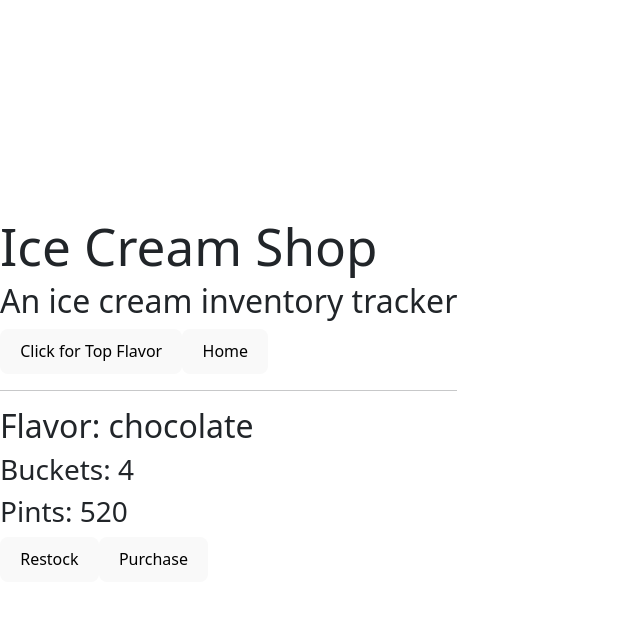
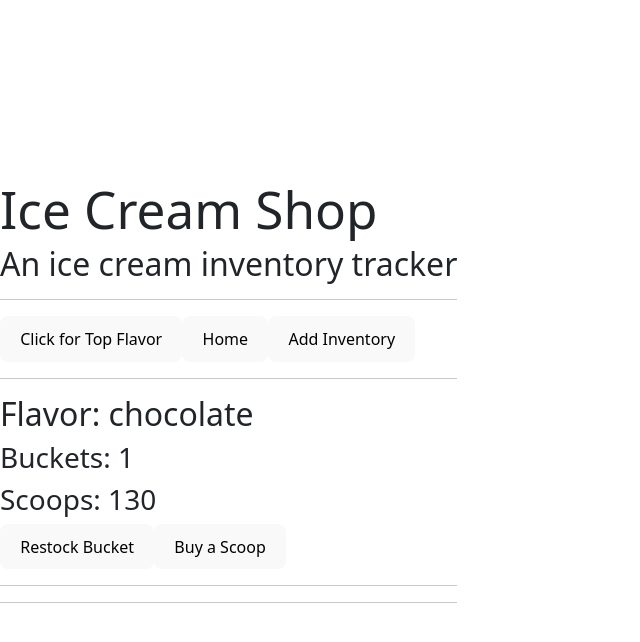
Before and after one commit to MonBoza/ice-cream-shop-Redux, a React (Vite) app: page / in a window 1280 px wide. Both pictures are taken after a click on the element "chocolate". Shown: the top 642 px of the page, without its empty margins (0-640 px from the left). Built offline with nearby package versions, Linux system fonts and the light colour scheme.

Commit message:
WIP adding CSS Styling

```diff
--- a/src/App.css
+++ b/src/App.css
@@ -1,5 +1,5 @@
 .navBar {
   display: flex;
-  gap: 10px;
-  color-scheme: blue;
+  justify-content: space-between;
+  padding: 10px;
 }
--- a/src/components/App.jsx
+++ b/src/components/App.jsx
@@ -7,9 +7,11 @@ function App() {
     <>
       <div>
         <Header />
+        <hr/>
       </div>
       <div>
         <IceCreamControl />
+        <hr/>
       </div>
     </>
   )
--- a/src/components/IceCreamControl.jsx
+++ b/src/components/IceCreamControl.jsx
@@ -14,29 +14,29 @@ const IceCreamControl = () => {
   const [iceCream, setIceCream] = useState([
     {
       flavor: 'chocolate',
-      buckets: 4,
-      pints: 520,
+      buckets: 1,
+     scoops: 130,
       id: '1',
       image: chocolate
     },
     {
       flavor: 'rocky road',
-      buckets: 4,
-      pints: 520,
+      buckets: 1,
+     scoops: 130,
       id: '2',
       image: rockyroad
     },
     {
       flavor: 'cookies and cream',
-      buckets: 4,
-      pints: 520,
+      buckets: 1,
+     scoops: 130,
       id: '3',
       image: cookiesandcream
     },
     {
       flavor: 'unicorn',
-      buckets: 4,
-      pints: 520,
+      buckets: 1,
+     scoops: 130,
       id: '4',
       image: unicorn
     },
@@ -44,6 +44,11 @@ const IceCreamControl = () => {
 
   const [handleShowFavorite, setShowIceCream] = useState(false);
   const [selectedIceCream, setSelectedFlavor] = useState(null);
+  const [showAddFlavorForm, setShowAddFlavorForm] = useState(false);
+
+  const handleShowAddFlavorForm = () => {
+    setShowAddFlavorForm(true);
+  }
 
   const handleShowFavoriteIceCream = () => {
     setShowIceCream(true);
@@ -53,32 +58,42 @@ const IceCreamControl = () => {
   const showIceCream = (iceCream) => {
     setShowIceCream(false);
     setSelectedFlavor(iceCream);
+    setShowAddFlavorForm(false);
   };
 
   const handleHome = () => {
     setShowIceCream(false);
     setSelectedFlavor(null);
+    setShowAddFlavorForm(false);
   }
 
   const handleRestock = () => {
     setIceCream((prevIceCream) => {
       const updatedIceCream = prevIceCream.map((item) => {
-        return item.id === selectedIceCream.id ? {
-          ...item,
-          buckets: item.buckets + 1,
-        } : item;
-      })
+        return item.id === selectedIceCream.id
+          ? {
+              ...item,
+              buckets: item.buckets + 1,
+              scoops: item.scoops + 130,
+            }
+          : item;
+      });
+      const updatedItem = updatedIceCream.find((item) => item.id === selectedIceCream.id);
+      setSelectedFlavor(updatedItem);
       return updatedIceCream;
     });
   };
+
 
   const handlePurchase = () => {
     setIceCream((prevIceCream) => {
       const updatedIceCream = prevIceCream.map((item) =>
         item.id === selectedIceCream.id && item.buckets > 0
-          ? { ...item, buckets: item.buckets - 1 }
+          ? { ...item, scoops: item.scoops - 1 }
           : item
       );
+     const updatedItem = updatedIceCream.find((item) => item.id === selectedIceCream.id);
+     setSelectedFlavor(updatedItem);
       return updatedIceCream;
     });
   };
@@ -89,6 +104,7 @@ const IceCreamControl = () => {
       const updatedIceCream = [...prevIceCream, newIceCream];
       return updatedIceCream;
     });
+    setShowAddFlavorForm(false);
   };
 
   const filteredFlavors = handleShowFavorite
@@ -101,19 +117,22 @@ const IceCreamControl = () => {
         <NavBar
           onShowFavoriteFlavorClick={handleShowFavoriteIceCream}
           onHomeClick={handleHome}
+          onAddFlavorClick={handleShowAddFlavorForm}
         />
       </div>
       <div>
-        {selectedIceCream ? (
+       {showAddFlavorForm ? (
+            <NewIceCreamForm onSubmit={handleAddingNewIceCreamToList} />
+        ) : selectedIceCream ? (
           <IceCreamDetails
             iceCream={selectedIceCream}
             onHandleRestockClick={handleRestock}
-            onHandlePurchaseClick={handlePurchase}
+            onPurchaseClick={handlePurchase}
           />
         ) : (
           <>
             <IceCreamList iceCream={filteredFlavors} onItemClick={showIceCream} />
-            <NewIceCreamForm onSubmit={handleAddingNewIceCreamToList} />
+
           </>
         )}
       </div>
@@ -121,4 +140,5 @@ const IceCreamControl = () => {
   );
 }
 
+
 export default IceCreamControl;
--- a/src/components/IceCreamDetails.jsx
+++ b/src/components/IceCreamDetails.jsx
@@ -1,35 +1,36 @@
 import PropTypes from "prop-types";
 import { useState, useEffect } from "react";
 
-const IceCreamDetails = (props, {onHandleRestockClick, onPurchaseClick }) => {
-  const iceCream = props.iceCream;
-
+const IceCreamDetails = (props) => {
+  const { iceCream, onHandleRestockClick, onPurchaseClick } = props;
 
   if (!iceCream) {
-    return <div>No ice cream selected.</div>
+    return <div>No ice cream selected.</div>;
   }
-  const [buckets, setBuckets] = useState(iceCream.buckets);
-  useEffect(() =>{
-    setBuckets(iceCream.buckets);
-  },[iceCream]);
+
+  const [scoops, setScoops] = useState(iceCream.scoops);
+
+  useEffect(() => {
+    setScoops(iceCream.scoops);
+  }, [iceCream]);
+
   return (
     <div>
       {iceCream.pints <= 0 ? (
-        <div id='iceCream'>
+        <div id="iceCream">
           <h2>Flavor: {iceCream.flavor}</h2>
-          <h3>Buckets: Out of Stock</h3>
-          <h3>Pints: Out of Stock</h3>
-          <img src={iceCream.img}></img>
+          <h3>Buckets: Out of Stock </h3>
+          <h3>Scoops: Out of Stock</h3>
           <button onClick={onHandleRestockClick}>Restock</button>
-          <button onClick={onPurchaseClick}>Purchase</button>
         </div>
       ) : (
-        <div id='iceCream'>
+        <div id="iceCream">
           <h2>Flavor: {iceCream.flavor}</h2>
           <h3>Buckets: {iceCream.buckets}</h3>
-          <h3>Pints: {iceCream.pints}</h3>
-          <button onClick={onHandleRestockClick}>Restock</button>
-          <button onClick={onPurchaseClick}>Purchase</button>
+          <h3>Scoops: {iceCream.scoops} </h3>
+          <button onClick={onHandleRestockClick}>Restock Bucket</button>
+          <button onClick={onPurchaseClick}>Buy a Scoop</button>
+          <hr />
         </div>
       )}
     </div>
@@ -40,8 +41,10 @@ IceCreamDetails.propTypes = {
   iceCream: PropTypes.shape({
     flavor: PropTypes.string.isRequired,
     buckets: PropTypes.number.isRequired,
-    pints: PropTypes.number.isRequired,
+    scoops: PropTypes.number.isRequired,
   }).isRequired,
+  onHandleRestockClick: PropTypes.func.isRequired,
+  onPurchaseClick: PropTypes.func.isRequired,
 };
 
 export default IceCreamDetails;
--- a/src/components/IceCreamList.jsx
+++ b/src/components/IceCreamList.jsx
@@ -5,10 +5,11 @@ const IceCreamList = (props) => {
 
     return (
         <div>
-            {iceCream.map((iceCream) => (
+             {iceCream.map((iceCream, index) => (
                 <div key={iceCream.id} onClick={() => props.onItemClick(iceCream)}>
                     <img height="200px" src={iceCream.image} alt={iceCream.flavor} />
                     <h2>{iceCream.flavor}</h2>
+                    <hr/>
                 </div>
             ))}
         </div>
--- a/src/components/NavBar.jsx
+++ b/src/components/NavBar.jsx
@@ -1,9 +1,10 @@
 
-const NavBar = ({ onShowFavoriteFlavorClick , onHomeClick}) => {
+const NavBar = ({ onShowFavoriteFlavorClick , onHomeClick, onAddFlavorClick}) => {
     return (
       <nav className="navBar">
-        <button variant='primary' onClick={onShowFavoriteFlavorClick}>Click for Top Flavor</button>
+        <button  onClick={onShowFavoriteFlavorClick}>Click for Top Flavor</button>
         <button onClick={onHomeClick}>Home</button>
+        <button onClick={onAddFlavorClick}>Add Inventory</button>
         <hr/>
       </nav>
     );
--- a/src/components/NewIceCreamForm.jsx
+++ b/src/components/NewIceCreamForm.jsx
@@ -3,9 +3,13 @@ import { v4 } from 'uuid';
 function NewIceCreamForm({ onSubmit }) {
     const handleNewIceCreamFormSubmission = (event) => {
         event.preventDefault();
+        const flavor = event.target.flavor.value;
+        const buckets = parseInt(event.target.buckets.value);
+        const scoops = buckets * 130;
         const newIceCream = {
-            flavor: event.target.flavor.value,
-            buckets: parseInt(event.target.buckets.value),
+            flavor,
+            buckets,
+            scoops,
             id: v4(),
         };
         onSubmit(newIceCream);
```
